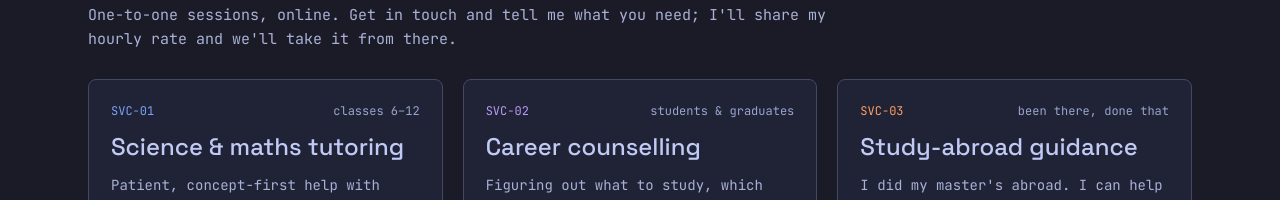
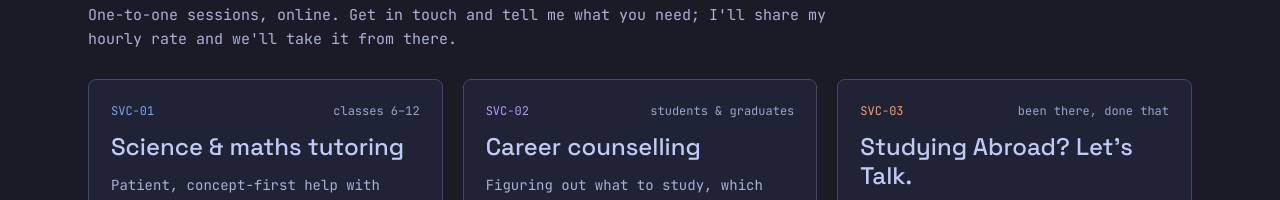
Before and after one commit to PixelStrider/LandingPageForMoi, a plain HTML site: page index.html in a window 1280 px wide. Shown: the part 1267-1467 px from the top of the page. Drawn offline with Linux system fonts and the light colour scheme.

Commit message:
Update heading for study-abroad guidance section

```diff
--- a/index.html
+++ b/index.html
@@ -196,7 +196,7 @@ footer{display:flex;flex-wrap:wrap;justify-content:space-between;gap:12px;paddin
       </article>
       <article class="card">
         <div class="meta"><span style="color:var(--orange)">SVC-03</span><span>been there, done that</span></div>
-        <h3>Study-abroad guidance</h3>
+        <h3>Studying Abroad? Let's Talk.</h3>
         <p>I did my master's abroad. I can help you choose programmes, plan applications and know what to expect when you land.</p>
         <div class="tags"><span class="tag" style="color:var(--orange)">applications</span><span class="tag" style="color:var(--yellow)">planning</span></div>
       </article>
```
